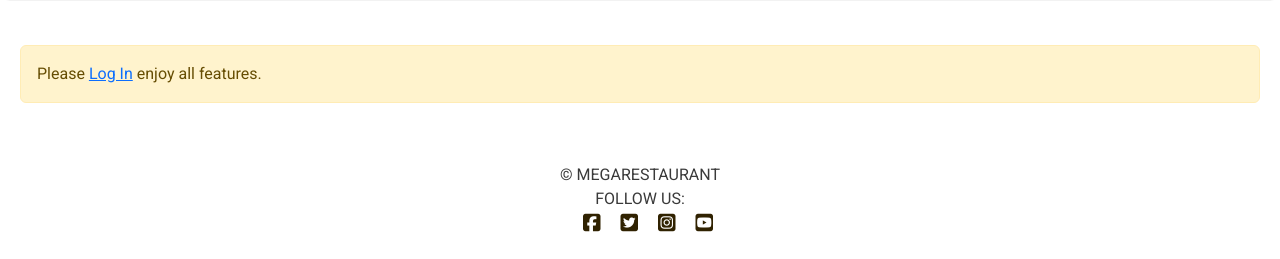
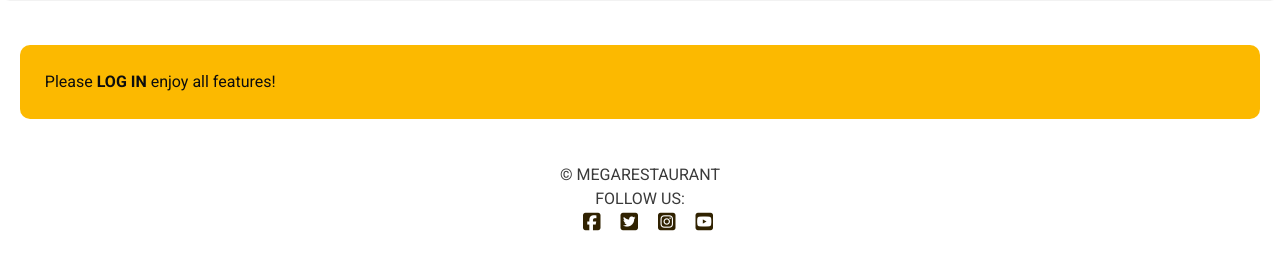
Before and after one commit to Zest-studi-o/p04-restaurant-bookings, a Django app: page /contact/ in a window 1280 px wide. Shown: the part 819-1078 px from the top of the page. Run offline with Django 3.2, Linux system fonts and the light colour scheme; some libraries are stand-ins or nearby versions.

Commit message:
Fix lighthouse contrast  error in contact page

```diff
--- a/contact_us/templates/contact.html
+++ b/contact_us/templates/contact.html
@@ -13,7 +13,7 @@
                 <h4>Address</h4>
                 <p>85 Grafton St., Dublin, Ireland</p>
                 <h4>Phone</h4>
-                <p><a href="tel:+353 19682488"><i class="fas fa-phone"></i> +353 19682488</a></p>
+                <p><a href="tel:+35319682488"><i class="fas fa-phone"></i> +353 19682488</a></p>
                 <h4>Email</h4>
                 <p><a href="events@megarestaurant.com"><i class="fas fa-envelope"></i> events@megarestaurant.com</a>
                 </p>
@@ -21,8 +21,8 @@
                 <ul class="services-list">
                     <li><i class="fa-solid fa-utensils"></i> Restaurant</li>
                     <li><i class="fa-solid fa-martini-glass-citrus"></i> Cocktail Bar</li>
-                    <li><i class="fa-solid fa-leaf"></i></i> Terrace</li>
-                    <li><i class="fa-solid fa-calendar-days"></i></i> Events</li>
+                    <li><i class="fa-solid fa-leaf"></i> Terrace</li>
+                    <li><i class="fa-solid fa-calendar-days"></i> Events</li>
                     <li><i class="fas fa-wifi"></i> Free Wi-Fi</li>
                     <li><i class="fas fa-parking"></i> Parking</li>
                 </ul>
--- a/static/css/style.css
+++ b/static/css/style.css
@@ -70,6 +70,21 @@ html {
     font-size: 30px;
     padding: 0;
     margin: 0;
+}
+
+
+.login-stripe {
+    background-color: var(--vivid-amber);
+    color: var(--black);
+    padding: 2%;
+    border-radius: 10px;
+}
+
+.login-stripe a {
+    text-decoration: none;
+    color: var(--black);
+    font-weight: bold;
+    text-transform: uppercase;
 }
 
 /*
--- a/templates/base.html
+++ b/templates/base.html
@@ -87,8 +87,8 @@
         </ul>
         {% endif %}
         {% else %}
-        <div class="alert alert-warning" role="alert">
-            Please <a href="/account/login/">Log In</a> enjoy all features.
+        <div class="login-stripe" role="alert">
+            Please <a href="/account/login/">Log In</a> enjoy all features!
         </div>
         {% endif %}
     </div>
```
Also changed, not shown: README.md.
